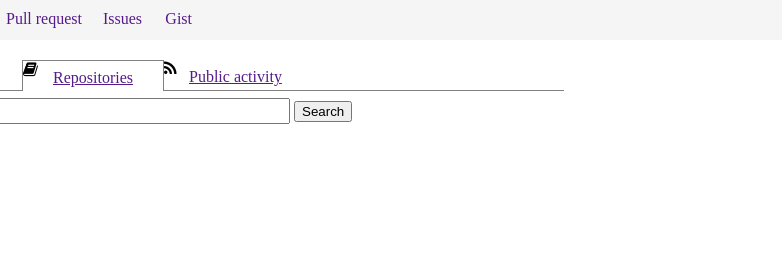
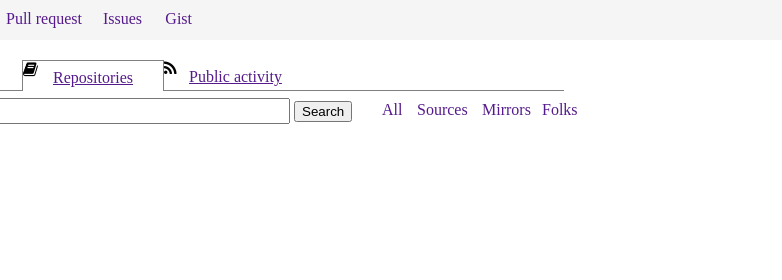
Before and after one commit to chrisjamesjackmccray/17-github-api, a website: page app/index.html in a window 1280 px wide. Shown: the top 280 px of the page, 498-1280 px from the left. Drawn offline with nearby package versions, Linux system fonts and the light colour scheme; files that its build step writes are made by us from their sources; no server answers; files whose address does not match are found by name.

Commit message:
Assignment Commit

```diff
--- a/app/index.html
+++ b/app/index.html
@@ -68,6 +68,32 @@
       <input type="text" class="search" placeholder="Find A Repository...">
       <input type="submit" value="Search" class="btn">
 
+      <div class="smallright">
+
+        <a href="">
+          <p class="topp"> All </p>
+        </a>
+
+        <a href="">
+          <p class="topptwo"> Sources </p>
+        </a>
+
+        <a href="">
+          <p class="topfolks"> Folks </p>
+        </a>
+
+        <a href="">
+          <p class="topmirror"> Mirrors </p>
+        </a>
+
+
+      </div>
+
+
+
+
+
+
 
 
     </div>
--- a/app/styles/_layout.scss
+++ b/app/styles/_layout.scss
@@ -161,3 +161,38 @@ hr {
   margin: -10px 0 0 25px;
 
 }
+
+.topp {
+  width: 20px;
+  height: 20px;
+  margin: 10px 0 0 0;
+  float: left;
+}
+
+.topptwo {
+  width: 0px;
+  height: 20px;
+  margin: 10px 0 0 15px;
+  float: left;
+
+}
+
+.smallright {
+  width: 200px;
+  height: 40px;
+  float: right;
+}
+
+.topfolks {
+  width: 40px;
+  height: 40px;
+  float: right;
+  margin: 10px 0 0 0px;
+}
+
+.topmirror {
+  width: 40px;
+  height: 40px;
+  float: right;
+  margin: 10px 20px 0 0px;
+}
```
Also changed, not shown: dist/index.html, dist/styles/main.css.
